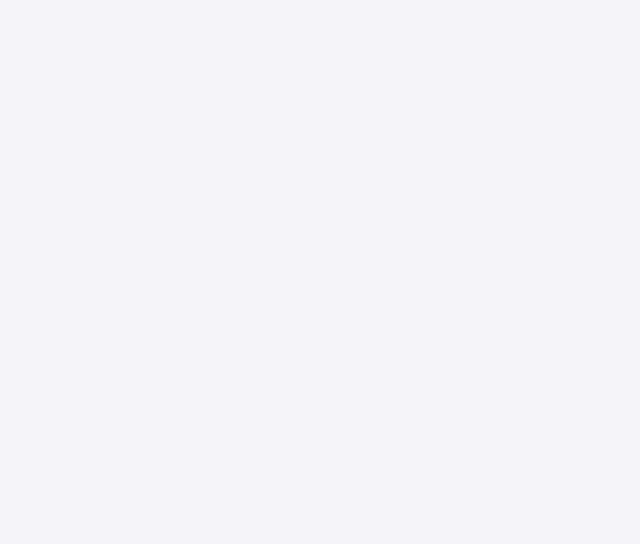
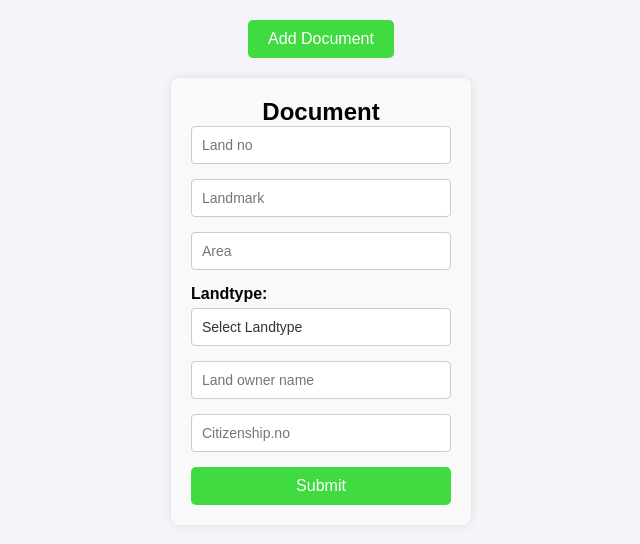
Before and after one commit to its-manzil/MyProperty, a React (Create React App) app: page /OfficeDocument in a window 1280 px wide. Before the commit this address had no page. Shown: the top 544 px of the page, without its empty margins (319-959 px from the left). Built offline with nearby package versions, Linux system fonts and the light colour scheme.

Commit message:
officedocument

```diff
--- a/src/index.js
+++ b/src/index.js
@@ -13,6 +13,7 @@ import Admin from "./pages/adminpage/Admin";
 // import UserServices from "./pages/userpage/UserServices";
 // import UserNotifications from "./pages/userpage/UserNotifications";
 // import UserHome from "./pages/userpage/UserHome";
+import OfficeDocument from "./pages/officepage/OfficeDocument";
 const rootElement = document.getElementById("root");
 const root = ReactDOM.createRoot(rootElement);
 
@@ -32,6 +33,7 @@ root.render(
         {/* <Route path="/UserServices" element={<UserServices />} /> */}
         {/* <Route path="/UserNotifications" element={<UserNotifications />} /> */}
         {/* <Route path="/UserHome" element={<UserHome />} /> */}
+        <Route path="/OfficeDocument" element={<OfficeDocument />} />
       </Routes>
     </Router>
   </React.StrictMode>
--- a/src/pages/adminpage/Admin.js
+++ b/src/pages/adminpage/Admin.js
@@ -11,10 +11,10 @@ const Admin = () => {
     const navigate = useNavigate();
     // useEffect(() => {
     //     const token = localStorage.getItem("admintoken");
-    //     if (!token) {
+    //     if (!admintoken) {
     //         navigate('/AdminLogin');
     //     } else {
-    //         axios.defaults.headers.common['Authorization'] = `Bearer ${token}`;
+    //         axios.defaults.headers.common['Authorization'] = `Bearer ${admintoken}`;
     //     }
     // }, [navigate]);
 
--- /dev/null
+++ b/src/pages/officepage/OfficeDocument.js
@@ -0,0 +1,44 @@
+import React from "react";
+import "./officedocument.css";
+
+function OfficeDocument() {
+  return (
+    <div>
+      <button className="add-button">Add Document</button>
+
+      <div className="form-container">
+        <h2>Document</h2>
+        <div className="form-group">
+          <input type="text" placeholder="Land no" required />
+        </div>
+        <div className="form-group">
+          <input type="text" placeholder="Landmark" required />
+        </div>
+        <div className="form-group">
+          <input type="text" placeholder="Area" required />
+        </div>
+        <div className="form-group">
+          <label htmlFor="landtype">Landtype:</label>
+          <select id="landtype" required>
+            <option value="" disabled selected>
+              Select Landtype
+            </option>
+            <option value="residential">Residential</option>
+            <option value="commercial">Commercial</option>
+            <option value="industrial">Industrial</option>
+            <option value="land">Agricultural</option>
+          </select>
+        </div>
+        <div className="form-group">
+          <input type="text" placeholder="Land owner name" required />
+        </div>
+        <div className="form-group">
+          <input type="text" placeholder="Citizenship.no" required />
+        </div>
+        <button className="submit-button">Submit</button>
+      </div>
+    </div>
+  );
+};
+
+export default OfficeDocument;
--- /dev/null
+++ b/src/pages/officepage/officedocument.css
@@ -0,0 +1,74 @@
+body {
+    font-family: Arial, sans-serif;
+  }
+
+  .add-button {
+    margin: 20px auto;
+    display: block;
+    background-color: rgb(64, 219, 64);
+    border: none;
+    border-radius: 5px;
+    color: white;
+    padding: 10px 20px;
+    cursor: pointer;
+    font-size: 16px;
+  }
+
+  .add-button:hover {
+    background-color: rgb(50, 190, 50);
+  }
+
+  .form-container {
+    width: 300px;
+    margin: 20px auto;
+    padding: 20px;
+    border-radius: 8px;
+    box-shadow: 0 0 10px rgba(0, 0, 0, 0.1);
+    background-color: #f9f9f9;
+  }
+
+  .form-container h2 {
+    font-weight: bold;
+    text-align: center;
+  }
+
+  .form-group {
+    margin-bottom: 15px;
+  }
+
+  .form-group label {
+    display: block;
+    font-weight: bold;
+    margin-bottom: 5px;
+  }
+
+  .form-group input,
+  .form-group select {
+    width: 100%;
+    padding: 10px;
+    font-size: 14px;
+    border: 1px solid #ccc;
+    border-radius: 4px;
+    box-sizing: border-box;
+    appearance: none;
+    background-color: #fff;
+  }
+
+  .form-group select {
+    color: #333;
+  }
+
+  .submit-button {
+    width: 100%;
+    padding: 10px;
+    background-color: rgb(64, 219, 64);
+    color: white;
+    border: none;
+    border-radius: 5px;
+    font-size: 16px;
+    cursor: pointer;
+  }
+
+  .submit-button:hover {
+    background-color: rgb(50, 190, 50);
+  }
```
